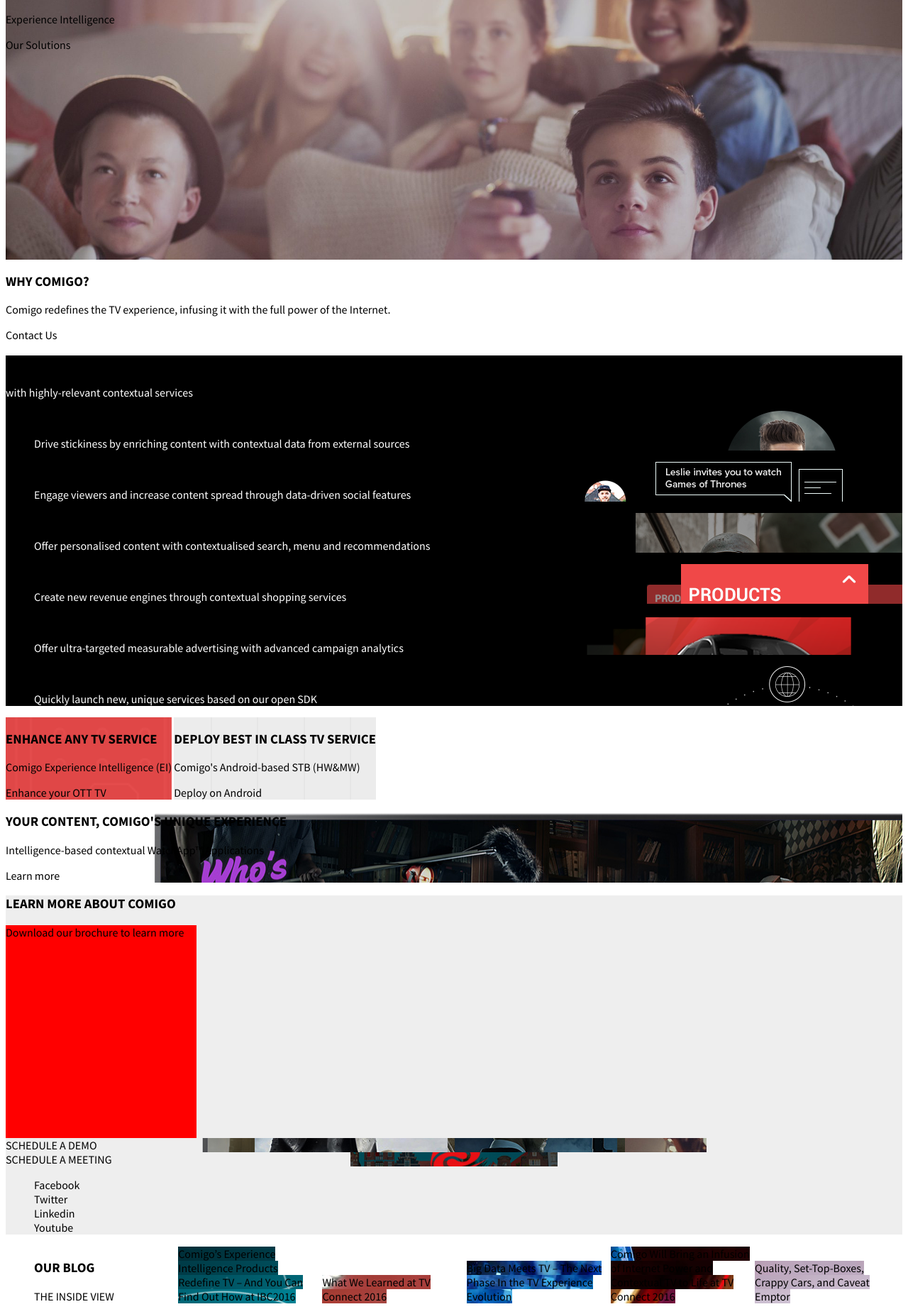
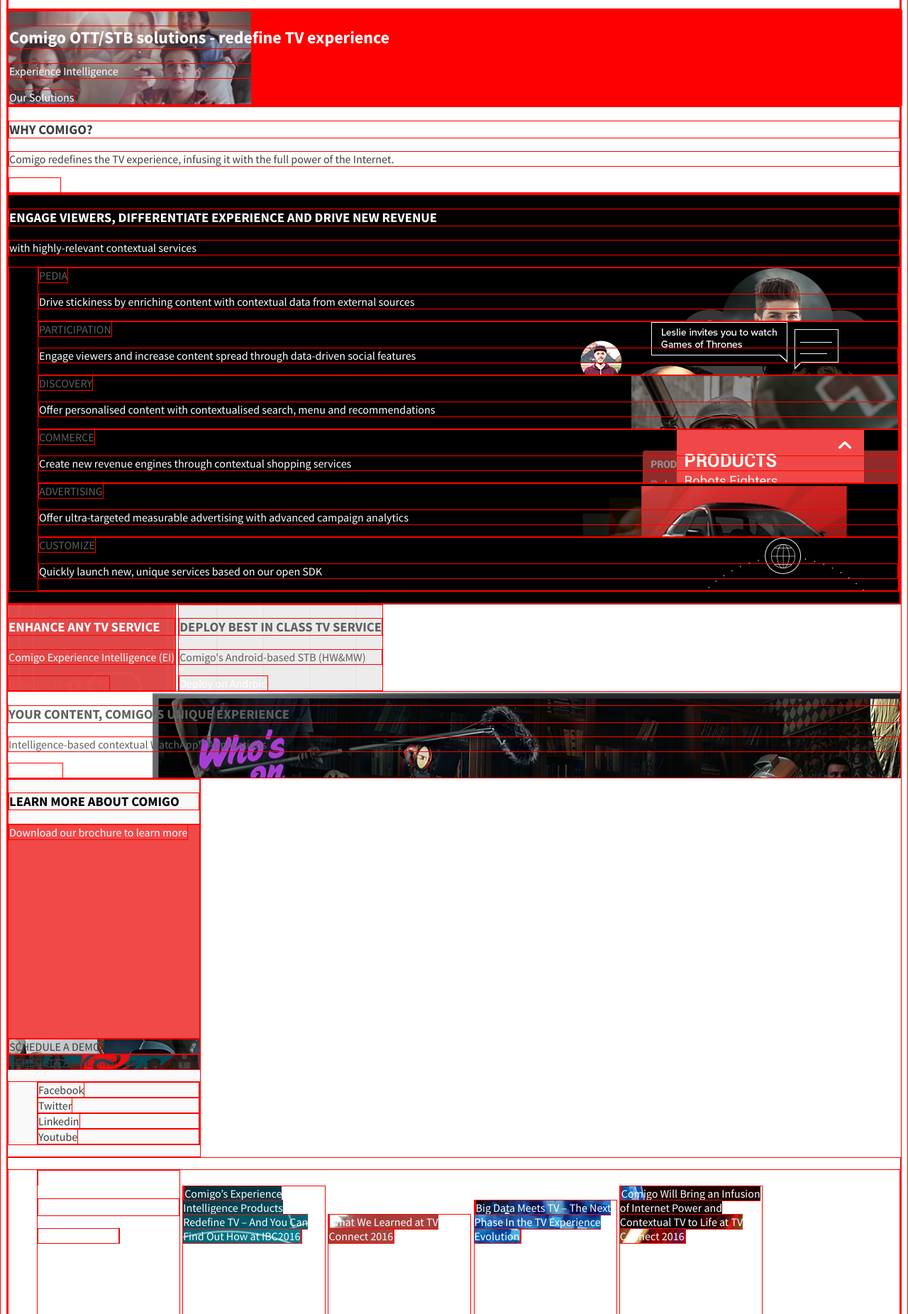
Before and after one commit to ilanpeer/comigo, a plain HTML site: page index.html in a window 1280 px wide. Shown: the part 428-2280 px from the top of the page at 71% size. Drawn offline with Linux system fonts and the light colour scheme.

Commit message:
wip red borders

```diff
--- a/index.html
+++ b/index.html
@@ -45,17 +45,19 @@
   </header>
 
   <section class="top-banner">
-  <div class="pdf">
+    <div class="txt-align">
       <h1>Comigo OTT/STB solutions - redefine TV experience</h1>
       <p>Experience Intelligence</p>
       <a class="solutions" href="#">Our Solutions</a>
     </div>
   </section>
 
-<section class="contact">
-  <h3 class="capitalized" >Why Comigo?</h3>
-  <p>Comigo redefines the TV experience, infusing it with the full power of the Internet.</p>
-  <a class="contact-us" href="#">Contact Us</a>
+  <section class="why-comigo">
+    <div class="">
+      <h3 class="capitalized" > Why Comigo? </h3>
+      <p> Comigo redefines the TV experience, infusing it with the full power of the Internet. </p>
+      <a class="contact-us" href="#"> Contact Us </a>
+    </div>
   </section>
 
   <section class="interactive">
@@ -104,15 +106,16 @@
   </section>
 
   <section class="bottom">
+    <div class="learn">
       <h3 class="capitalized" >Learn more about Comigo</h3>
+    </div>
     <div class="dl-pdf">
-    <!--<img src="" alt="">-->
       <a href="http://www.comigo.com/wp-content/uploads/2016/03/An-Introduction-to-Comigo-2016.pdf">Download our brochure to learn more</a>
     </div>
     <div class="schedule-demo">
       <a href="http://www.comigo.com/contact-us/" class="capitalized" >Schedule a demo</a>
     </div>
-  <div class="schedule-meeting">
+    <div class="meeting">
       <a href="http://www.comigo.com/industry-events/#window-form" class="capitalized" >Schedule a meeting</a>
     </div>
     <ul>
@@ -126,18 +129,19 @@
   <section class="blog-links">
     <ul>
       <li>
-      <a href="http://www.comigo.com/blog/" class="capitalized"> <h3> Our Blog </h3> <p class="capitalized"> The inside view </p> </a>
+        <a href="http://www.comigo.com/blog/" class="capitalized"> <h3> Our Blog </h3> <span> The inside view </span> </a>
       </li>
       <li>
-      <a href="http://www.comigo.com/blog/comigos-experience-intelligence-products-redefine-tv/" class="ibc2016"> Comigo’s Experience Intelligence Products Redefine TV – And You Can Find Out How at IBC2016 </a>
+        <a href="http://www.comigo.com/blog/comigos-experience-intelligence-products-redefine-tv/"> <span class="ibc2016"> Comigo’s Experience Intelligence Products Redefine TV – And You Can Find Out How at IBC2016 </span> </a>
       </li>
-    <li> <a href="http://www.comigo.com/blog/what-we-learned-at-tv-connect-2016/" class="tv-connect"> What We Learned at TV Connect 2016 </a>
+      <li> <a href="http://www.comigo.com/blog/what-we-learned-at-tv-connect-2016/"> <span class="tv-connect"> What We Learned at TV Connect 2016 </span> </a>
       </li>
-    <li> <a href="http://www.comigo.com/blog/big-data-meets-tv-the-next-phase-in-the-evolution-of-the-tv-experience"   class="big-data"> Big Data Meets TV – The Next Phase In the TV Experience Evolution </a>
+      <li> <a href="http://www.comigo.com/blog/big-data-meets-tv-the-next-phase-in-the-evolution-of-the-tv-experience"   class="big-data"> <span> Big Data Meets TV – The Next Phase In the TV Experience Evolution </span> </a>
       </li>
-    <li> <a href="http://www.comigo.com/blog/comigo-will-bring-an-infusion-of-internet-power-and-contextual-tv-to-life-at-tv-connect-2016/" class="infusion"> Comigo Will Bring an Infusion of Internet Power and Contextual TV to Life at TV Connect 2016 </a>
+      <li> <a href="http://www.comigo.com/blog/comigo-will-bring-an-infusion-of-internet-power-and-contextual-tv-to-life-at-tv-connect-2016/"> <span class="infusion"> Comigo Will Bring an Infusion of Internet Power and Contextual TV to Life at TV Connect 2016 </span> </a>
       </li>
-    <li> <a href="http://www.comigo.com/blog/quality-stbs-crappy-cars-and-caveat-emptor/" class="emptor"> Quality, Set-Top-Boxes, Crappy Cars, and Caveat Emptor </a> </li>
+      <li> <a href="http://www.comigo.com/blog/quality-stbs-crappy-cars-and-caveat-emptor/"> <span class="emptor"> Quality, Set-Top-Boxes, Crappy Cars, and Caveat Emptor </span> </a>
+      </li>
     </ul>
   </section>
 
--- a/styles/main.css
+++ b/styles/main.css
@@ -1,10 +1,12 @@
 /*global*/
 
+* {
+  border: red solid 1px;
+}
 head {
   font-size: 100%;
 }
 body {
-  background-color: #fff;
   font-family: 'Source Sans Pro', sans-serif;
 }
 @media (max-width: 700px) {
@@ -16,32 +18,20 @@
   list-style: none;
 }
 
-.capitalized {
-  text-transform: uppercase;
-}
-.interactive ul li a {
-  text-transform: uppercase;
-}
-
 /*links*/
 
 a:link,
 a:visited {
-    color: #000000;
+    color: #3d3d3d;
     text-decoration: none;
 }
 a:hover,
 a:active {
     color: #f14848;
 }
-.interactive p, a {
-  color: white;
-}
+
 .footer a {
   color: white;
-}
-.footer .solutions-inside {
-
 }
 .solutions-inside a:hover {
   color: #f14848;
@@ -53,16 +43,15 @@
 /*pics & bg*/
 
 .top-banner {
-  /*border: solid 1px red;*/
   background-color: red;
-  height: 400px;
+  height: 745px;
   background-image: url("../assets/other/homepage-featured-new-1920x745.jpg");
+  background-size: contain;
   background-repeat: no-repeat;
-  background-size: 100% auto;
-  background-position: top center;
+  background-position: 0 0;
 }
 
-/*hover image*/
+/*interactive*/
 
 .interactive {
   background-color: black;
@@ -120,28 +109,20 @@
 /*bottom pdfs*/
 
 .bottom {
-  background-color: #eeeeee;
+  display: inline-block;
+  background-color: #f9f9f9;
 }
 .dl-pdf {
+  background-color: #f14848;
   width: 269px;
   height: 300px;
-  background-color: red;
-}
-.schedule-demo {
-  background-image: url("../assets/other/screen_demo.jpg");
-  background-repeat: no-repeat;
-  background-position: center;
-}
-.schedule-meeting {
-  background-image: url("../assets/other/img-event-IBC.jpg");
-  background-repeat: no-repeat;
-  background-position: center;
 }
 
 /*blog links*/
 .blog-links {
   display: block;
 }
+
 .blog-links ul li {
   display: inline-block;
   width: 200px;
@@ -178,7 +159,87 @@
 .footer {
   background-color: #3d3d3d;
 }
+.schedule-demo {
+   background-image: url("../assets/other/screen_demo.jpg");
+   background-repeat: no-repeat;
+   background-position: center;
+ }
+.meeting {
+  background-image: url("../assets/other/img-event-IBC.jpg");
+  background-repeat: no-repeat;
+  background-position: center;
+}
 .legal {
   font-size: small;
   font-weight: 400;
 }
+
+/*fonts*/
+.top-banner {
+  color: white;
+}
+.top-banner a {
+  color: white;
+}
+.why-comigo {
+  color: #3d3d3d;
+}
+.why-comigo a {
+  color: white;
+}
+.interactive p {
+  color: white;
+}
+.interactive h3 {
+  color: white;
+}
+.capitalized {
+  text-transform: uppercase;
+}
+.interactive ul li a {
+  text-transform: uppercase;
+  color: #606060;
+}
+.interactive a:hover {
+  color: #f14848;
+}
+.solutions-1 {
+  color: #ffffff;
+}
+.solutions-1 a {
+  color: #f14848;
+}
+.solutions-2 {
+  color: #606060;
+}
+.solutions-2 a {
+  color: #ffffff;
+}
+.solutions-3 {
+  color: #606060;
+}
+.solutions-3 a {
+  color: #ffffff;
+}
+.dl-pdf a {
+  color: #ffffff;
+}
+.meeting a {
+  color: #3d3d3d;
+}
+.schedule-demo a {
+  color: #3d3d3d;
+}
+.bottom > ul a {
+  color: #3d3d3d;
+}
+.blog-links a {
+  color: #ffffff;
+}
+
+/*align*/
+.top-banner {
+  display: block;
+  width: 100%;
+  height: auto;
+}
```
Also changed, not shown: tests.html (deleted, +0 -12 lines). Lines whose indentation alone changed are shown as unchanged.
